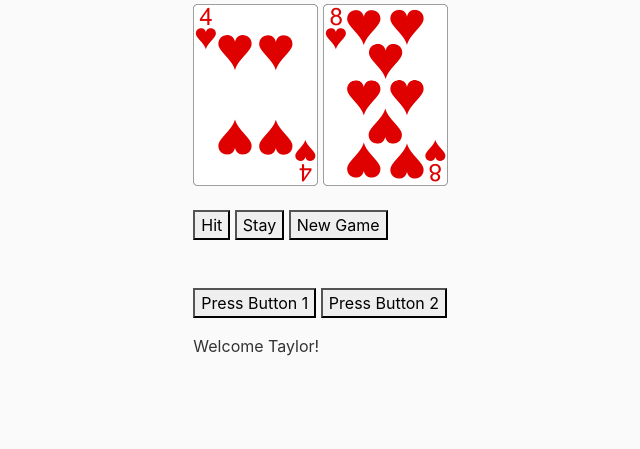
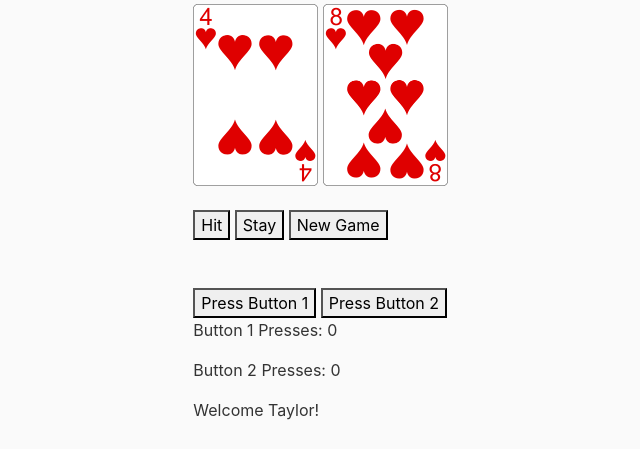
Before and after one commit to nherbert25/cards, a Flask app: page /blackjack in a window 1280 px wide. Shown: the part 351-800 px from the top of the page, without its empty margins (35-675 px from the left). Run offline with Flask 3, Linux system fonts and the light colour scheme; some libraries are stand-ins or nearby versions.

Commit message:
fix bug where counts reset when reloading page

```diff
--- a/app_setup.py
+++ b/app_setup.py
@@ -7,7 +7,7 @@ socketio = SocketIO()
 def create_app(debug=False):
     """Create an application."""
     app = Flask(__name__)
-    app.debug = debug
+    # app.debug = debug # comment out for pycharm debug mode (ironic, isn't it?)
     app.secret_key = 'anA194$38@na.dn0832A'
     app.config['SQLALCHEMY_DATABASE_URI'] = 'sqlite:///database.db'
 
--- a/blackjack/controller.py
+++ b/blackjack/controller.py
@@ -6,6 +6,7 @@ from blackjack.blackjack_model import BlackjackModel
 class BlackjackController:
     def __init__(self):
         self.blackjack_model = BlackjackModel()
+        self.counts = {'button1': 0, 'button2': 0}
 
     # TODO: since the controller should pull variables from the routes and send them to the model, NOT modify it
     #  directly... it should likely not have logic such as "if not self.blackjack_model.game_exists" either?
@@ -18,7 +19,7 @@ class BlackjackController:
         if not self.blackjack_model.game_exists:
             self.blackjack_model.start_new_game()
         return render_template("blackjack.html", deck=self.blackjack_model.deck, dealer_cards=self.blackjack_model.dealer_cards, dealer_sum=self.blackjack_model.dealer_sum,
-                               your_sum=self.blackjack_model.your_sum, player_name=self.blackjack_model.player_name, your_cards=self.blackjack_model.your_cards)
+                               your_sum=self.blackjack_model.your_sum, player_name=self.blackjack_model.player_name, your_cards=self.blackjack_model.your_cards, button1_count=self.counts['button1'], button2_count=self.counts['button2'])
 
     def buttons(self, request):
         if request.method == 'POST':
--- a/blackjack/routes.py
+++ b/blackjack/routes.py
@@ -11,7 +11,6 @@ blackjack_blueprint = Blueprint('blackjack', __name__)
 
 # Create an instance of the BlackjackController
 blackjack_controller = BlackjackController()
-counts = 0
 
 
 @blackjack_blueprint.route('/blackjack')
@@ -24,31 +23,17 @@ def buttons():
     return blackjack_controller.buttons(request)
 
 
-@blackjack_blueprint.route('/press_button_1', methods=['POST'])
-def handle_press_button_1(counts):
-    data = request.get_json()
-    player_name = data['player_name']
-    game_id = data['game_id']
-    counts += 1
-    # Perform necessary actions for button 1 press here
-    # ...
-    # Emit 'update_button_counts' event with updated counts
-    emit('update_button_counts', {'game_id': game_id, 'counts': counts}, broadcast=True)
-    return {}, 200
-
-
 @socketio.on('press_button_1')
 def handle_press_button_1(data):
     # Handle the event here
-    global counts
-    counts += 1
-    print('Button 1 pressed with data:', data)
-    emit('update_button_counts', {'game_id': data['game_id'], 'counts': counts}, broadcast=True)
+    button_number = data['buttonNumber']
+    blackjack_controller.counts[f'button{button_number}'] += 1
+    emit('update_button_counts', {'counts': blackjack_controller.counts}, broadcast=True)
+
 
 @socketio.on('press_button_2')
 def handle_press_button_2(data):
     # Handle the event here
-    global counts
-    counts += 1
-    print('Button 2 pressed with data:', data)
-    emit('update_button_counts', {'game_id': data['game_id'], 'counts': counts}, broadcast=True)
+    button_number = data['buttonNumber']
+    blackjack_controller.counts[f'button{button_number}'] += 1
+    emit('update_button_counts', {'counts': blackjack_controller.counts}, broadcast=True)
--- a/templates/blackjack.html
+++ b/templates/blackjack.html
@@ -61,6 +61,8 @@
 <!-- Buttons for pressing -->
 <button onclick="pressButton(1)">Press Button 1</button>
 <button onclick="pressButton(2)">Press Button 2</button>
+<p>Button 1 Presses: <span id="button1-count">{{ button1_count }}</span></p>
+<p>Button 2 Presses: <span id="button2-count">{{ button2_count }}</span></p>
 
 <script src="https://cdnjs.cloudflare.com/ajax/libs/socket.io/4.1.3/socket.io.js"></script>
 <script>
@@ -79,15 +81,15 @@
 
     // Function to press a button
     function pressButton(buttonNumber) {
-        var game_id = prompt("Enter the game ID to press the button:");
-        var player_name = prompt("Enter your name:");
         var buttonEvent = (buttonNumber === 1) ? 'press_button_1' : 'press_button_2';
 
-        socket.emit(buttonEvent, { 'player_name': player_name, 'game_id': game_id, 'buttonEvent': buttonEvent });
+        socket.emit(buttonEvent, { 'buttonEvent': buttonEvent, 'buttonNumber': buttonNumber });
     };
 
     socket.on('update_button_counts', function(data) {
         // Handle button count updates for the selected game
+        document.getElementById('button1-count').innerText = data.counts.button1;
+        document.getElementById('button2-count').innerText = data.counts.button2;
         console.log(data.counts);
     });
 </script>
```
